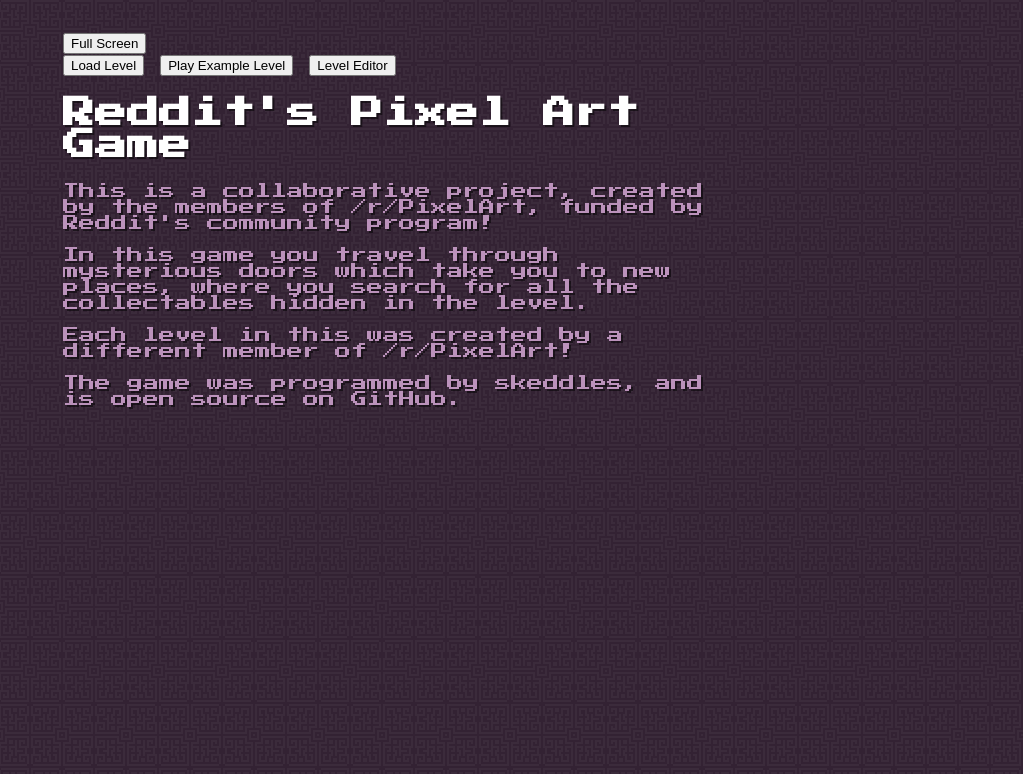
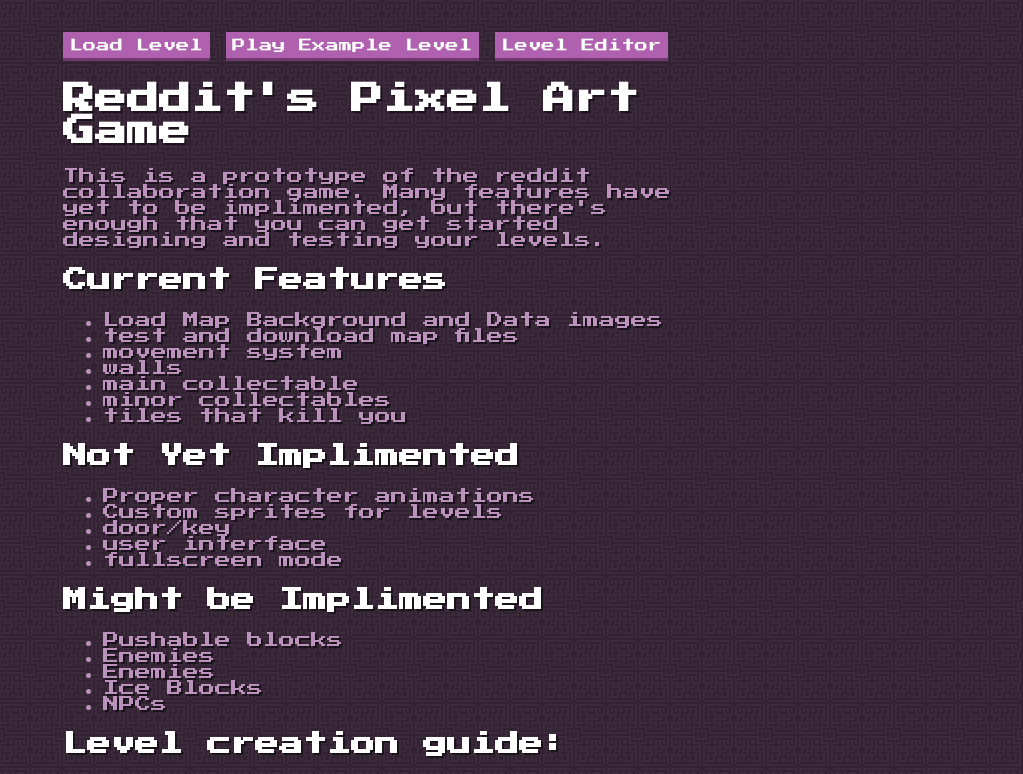
Before and after one commit to skeddles/reddit-pixel-art-game, a website: page files/index.htm in a window 1280 px wide. Shown: the top 774 px of the page, without its empty margins (257-1280 px from the left). Drawn offline with nearby package versions, Linux system fonts and the light colour scheme; files that its build step writes are made by us from their sources; files whose address does not match are found by name.

Commit message:
added contribution info

```diff
--- a/css/style.scss
+++ b/css/style.scss
@@ -10,8 +10,33 @@
 	width: 640px;
 	text-shadow: 2px 2px rgba(0,0,0,0.5);
 
-	p {
+	p, li {
 		color: #bb92bb
+	}
+
+	a, a:visited {
+		color: #db9bdb
+	}
+	a:hover {
+		color: #ffc2ff
+	}
+
+	button {
+		background: #af61af;
+		border: none;
+		color: white;
+		font-family: 'Press Start 2P', 'sans-serif';
+		padding: 0.5em 0.5em;
+		border-bottom: solid 0.25em #703770;
+		cursor: pointer;
+
+		&:hover {
+			background: #d877d8;
+		}
+	}
+
+	.view {
+		margin: 1em 0;
 	}
 }
 
@@ -26,6 +51,7 @@
 	margin: 50vh auto 0 50vw;
 	transform: translateY(-50%) translateX(-50%);
 	width: 800px;
+
 	p {
 		color: mix(white, #332233, 50%);
 		font-size: 16px;
--- a/files/index.htm
+++ b/files/index.htm
@@ -49,7 +49,7 @@
 	</div>
 
 	<div class="game">
-		<button class="full-screen">Full Screen</button>
+		<!--<button class="full-screen">Full Screen</button>-->
 		<div class="view"></div>
 		<button class="load-level">Load Level</button>
 		<button class="load-example-level">Play Example Level</button>
@@ -57,10 +57,47 @@
 
 		<h1>Reddit's Pixel Art Game</h1>
 
+		<p>This is a prototype of the reddit collaboration game. Many features have yet to be implimented, but there's enough that you can get started designing and testing your levels.</p>
+
+		<h2>Current Features</h2>
+		<ul>
+			<li>Load Map Background and Data images</li>
+			<li>test and download map files</li>
+			<li>movement system</li>
+			<li>walls</li>
+			<li>main collectable</li>
+			<li>minor collectables</li>
+			<li>tiles that kill you</li>
+		</ul>
+		<h2>Not Yet Implimented</h2>
+		<ul>
+			<li>Proper character animations</li>
+			<li>Custom sprites for levels</li>
+			<li>door/key </li>
+			<li>user interface</li>
+			<li>fullscreen mode</li>
+		</ul>
+		<h2>Might be Implimented</h2>
+		<ul>
+			<li>Pushable blocks</li>
+			<li>Enemies</li>
+			<li>Enemies</li>
+			<li>Ice Blocks</li>
+			<li>NPCs</li>
+		</ul>
+
+		<h2>Level creation guide:</h2>
+		<img src="/images/guide.png">
+
+		<h2>Code</h2>
+		<p>If you would like to contribute to the code (javascript), check out the github: <a href="https://github.com/skeddles/reddit-pixel-art-game" target="_blank">https://github.com/skeddles/reddit-pixel-art-game</a></p>
+
+		<!--
 		<p>This is a collaborative project, created by the members of /r/PixelArt, funded by Reddit's community program!</p>
 		<p>In this game you travel through mysterious doors which take you to new places, where you search for all the collectables hidden in the level.</p>
 		<p>Each level in this was created by a different member of /r/PixelArt! </p>
 		<p>The game was programmed by skeddles, and is open source on GitHub.</p>
+		-->
 	</div>
 
 	<input class="file-loader" type="file"/>
--- a/js/_pageControls.js
+++ b/js/_pageControls.js
@@ -1,8 +1,10 @@
 
+
+/*
 //clicked the full screen button
 $('.game .full-screen').addEventListener('click', e=> {
 	$('.game .view').requestFullscreen();
-});
+});*/
 
 //clicked the load level
 $('.game .load-level').addEventListener('click', e=> {
```
